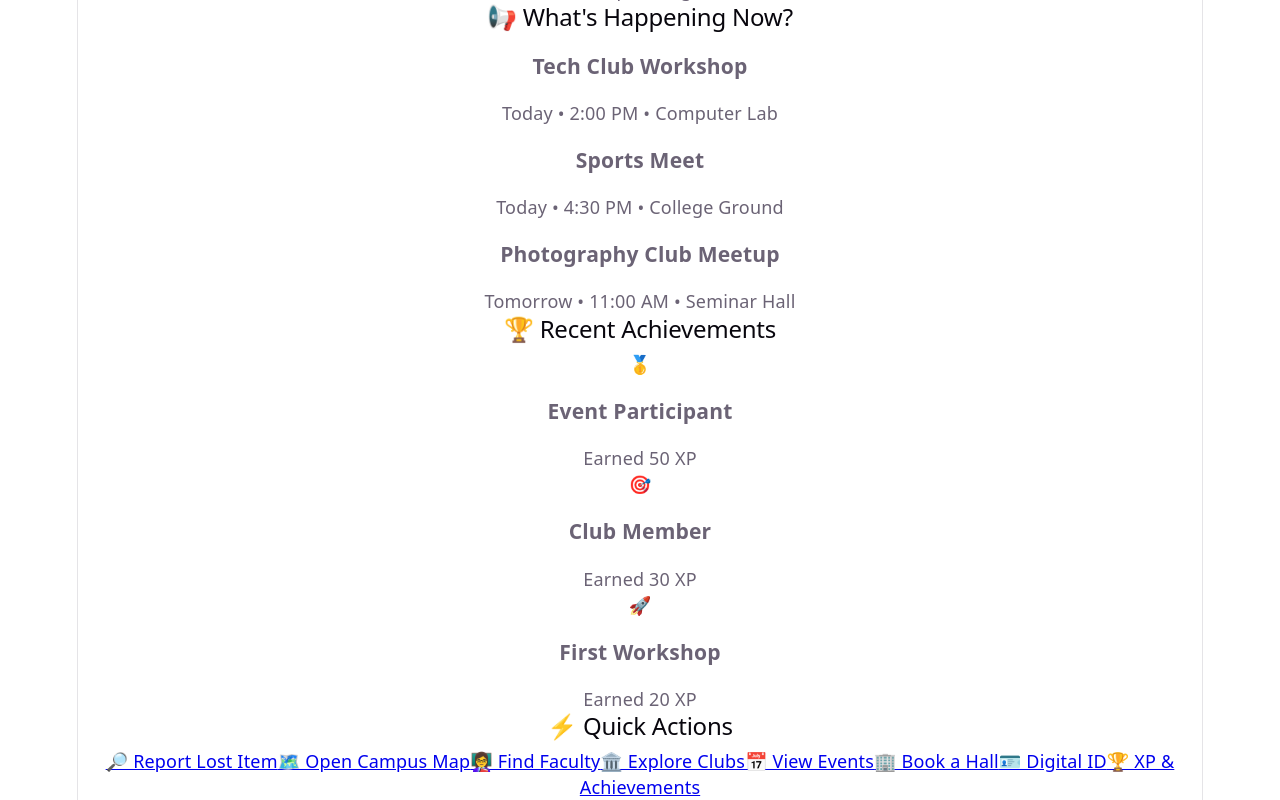
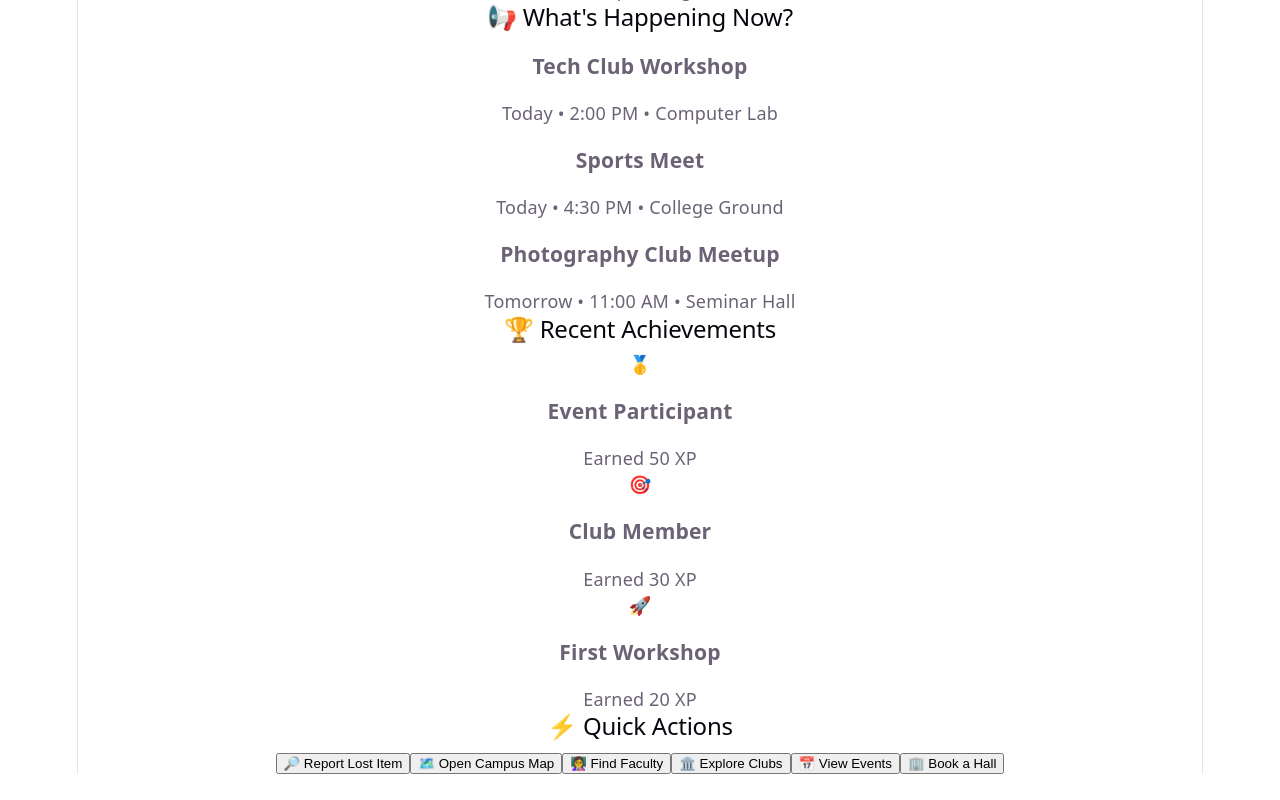
Before and after one commit to tarunyavoltair/UNISYNC, a React app in the folder frontend/: page /student in a window 1280 px wide. Shown: the part 751-1551 px from the top of the page. After the commit the page ends 1525 px from the top, so only its background shows below. Built offline with nearby package versions, Linux system fonts and the light colour scheme; no server answers; the HTML template or start-up script is replaced by a standard one.

Commit message:
Connect student dashboard quick actions

```diff
--- a/frontend/src/pages/student/StudentDashboard.jsx
+++ b/frontend/src/pages/student/StudentDashboard.jsx
@@ -1,9 +1,11 @@
 import React from "react";
-import { Link } from "react-router-dom";
+import { useNavigate } from "react-router-dom";
 import Navbar from "../../components/Navbar";
 import Sidebar from "../../components/Sidebar";
 
 function StudentDashboard() {
+  const navigate = useNavigate();
+
   return (
     <div className="dashboard-container">
       <Navbar />
@@ -38,8 +40,10 @@ function StudentDashboard() {
             </div>
           </div>
 
-          {/* Main sections */}
+          {/* Main Sections */}
           <div className="dashboard-sections">
+
+            {/* What's Happening */}
             <section className="dashboard-section">
               <h2>📢 What's Happening Now?</h2>
 
@@ -59,6 +63,7 @@ function StudentDashboard() {
               </div>
             </section>
 
+            {/* Recent Achievements */}
             <section className="dashboard-section">
               <h2>🏆 Recent Achievements</h2>
 
@@ -86,6 +91,7 @@ function StudentDashboard() {
                 </div>
               </div>
             </section>
+
           </div>
 
           {/* Quick Actions */}
@@ -93,39 +99,46 @@ function StudentDashboard() {
             <h2>⚡ Quick Actions</h2>
 
             <div className="quick-action-grid">
-              <Link to="/student/lost-found">
+
+              <button
+                onClick={() => navigate("/student/lost-found")}
+              >
                 🔎 Report Lost Item
-              </Link>
+              </button>
 
-              <Link to="/student/map">
+              <button
+                onClick={() => navigate("/student/map")}
+              >
                 🗺️ Open Campus Map
-              </Link>
+              </button>
 
-              <Link to="/student/faculty">
+              <button
+                onClick={() => navigate("/student/faculty")}
+              >
                 👩‍🏫 Find Faculty
-              </Link>
+              </button>
 
-              <Link to="/student/clubs">
+              <button
+                onClick={() => navigate("/student/clubs")}
+              >
                 🏛️ Explore Clubs
-              </Link>
+              </button>
 
-              <Link to="/student/events">
+              <button
+                onClick={() => navigate("/student/events")}
+              >
                 📅 View Events
-              </Link>
+              </button>
 
-              <Link to="/student/hall-booking">
+              <button
+                onClick={() => navigate("/student/hall-booking")}
+              >
                 🏢 Book a Hall
-              </Link>
+              </button>
 
-              <Link to="/student/digital-id">
-                🪪 Digital ID
-              </Link>
-
-              <Link to="/student/achievements">
-                🏆 XP & Achievements
-              </Link>
             </div>
           </section>
+
         </main>
       </div>
     </div>
```
